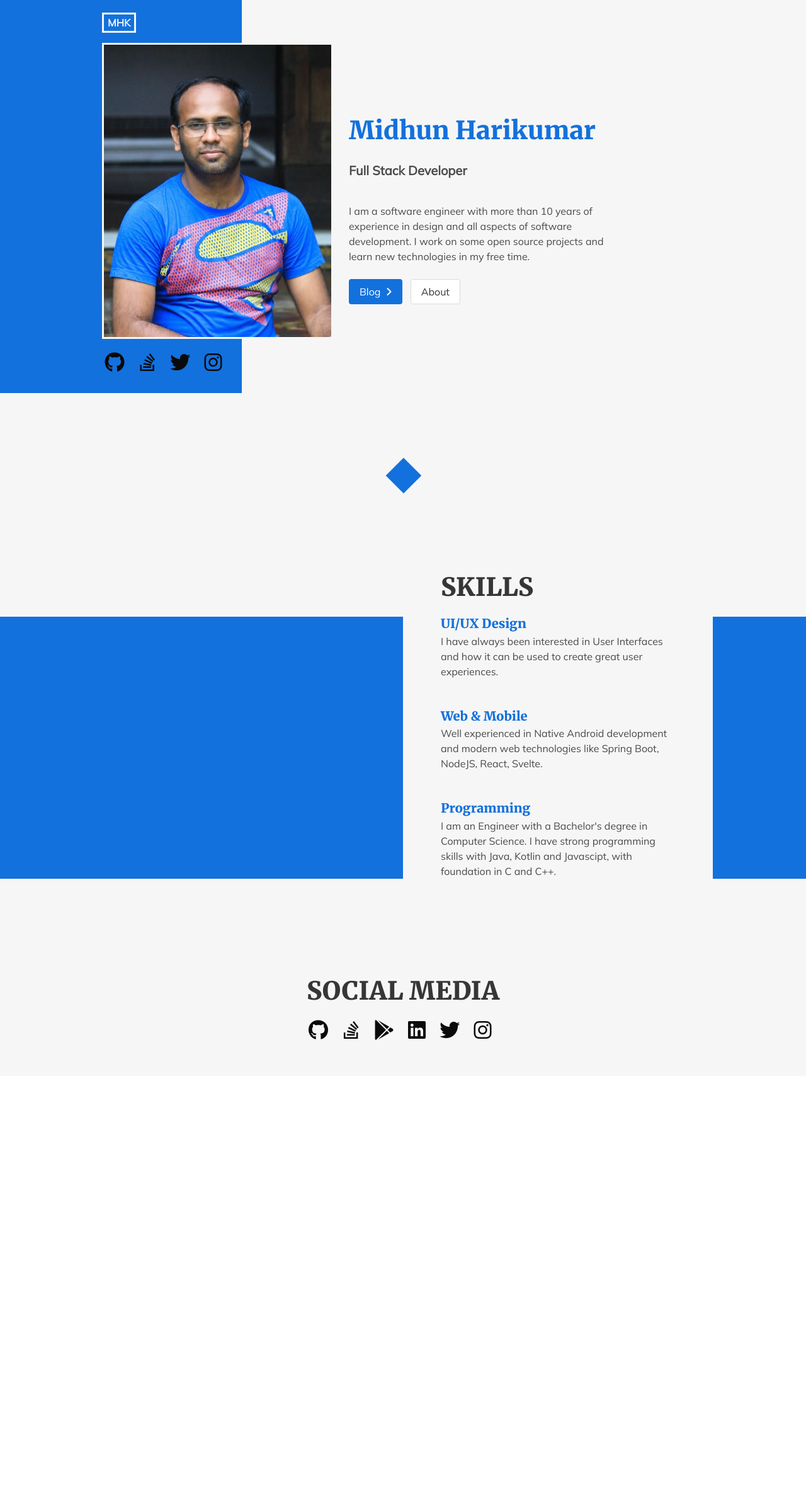
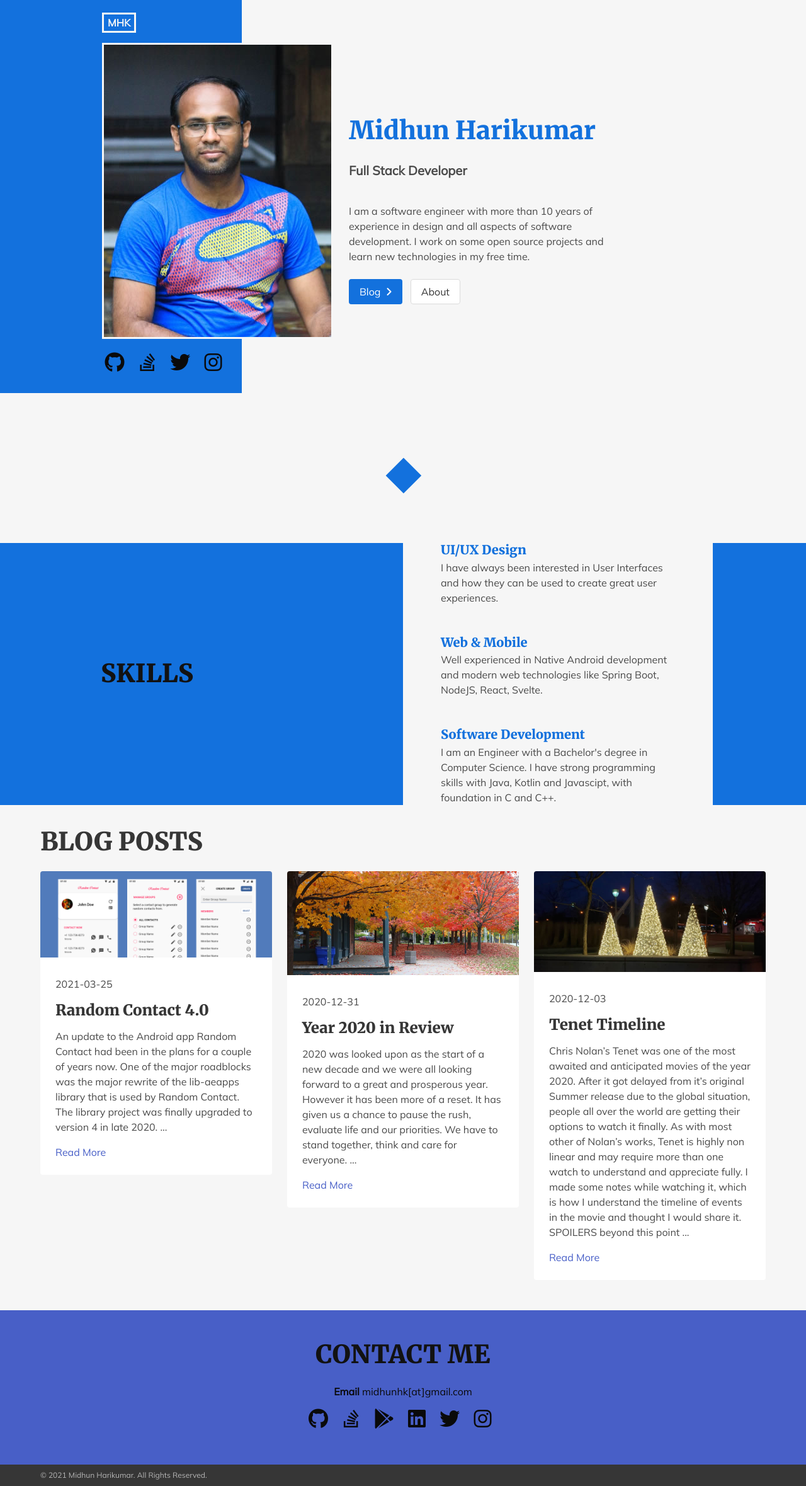
Before and after one commit to midhunhk/midhunhk.github.io, a Jekyll site: the page bio/index.html, which Jekyll copies as it is, in a window 1280 px wide. Shown: the whole page at 63% size. Built offline with Jekyll 4.4.1, drawn with Linux system fonts in a browser that asks for light colours; nearby versions of some CDN libraries; before the commit the page ends 1708 px from its top, so only the background shows below that.

Commit message:
include blog posts

```diff
--- a/bio/index.html
+++ b/bio/index.html
@@ -28,6 +28,15 @@
         .skills{ background-color: #f6f6f6;}
         .skills .content{ line-height: 1.5em;}
 
+        .fa-linkedin:hover {color: #f7f7f7 !important;}
+        .fa-twitter:hover {color: #f7f7f7 !important;}
+        .fa-facebook:hover {color: #f7f7f7 !important;}
+        .fa-github:hover {color: #f7f7f7 !important;}
+        .fa-stack-overflow:hover {color: #f7f7f7 !important;}
+        .fa-instagram:hover {color: #f7f7f7 !important;}
+        .fa-google-play:hover {color: #f7f7f7 !important;}
+
+/*
         .fa-linkedin:hover {color: #0072b1 !important;}
         .fa-twitter:hover {color: #1DA1F2 !important;}
         .fa-facebook:hover {color: #3b5998 !important;}
@@ -35,15 +44,43 @@
         .fa-stack-overflow:hover {color: #f48024 !important;}
         .fa-instagram:hover {color: #c13584 !important;}
         .fa-google-play:hover {color: #3DDC84 !important;}
-
         #profile .fa-twitter:hover {color: #f7f7f7 !important;}
         #profile .fa-github:hover {color: #f7f7f7 !important;}
         #profile .fa-stack-overflow:hover {color: #f7f7f7 !important;}
         #profile .fa-instagram:hover {color: #f7f7f7 !important;}
-
+*/
         :root {
         --animate-delay: 0.6s;
         }
+/*
+        .entry{
+            padding: 0 10px 0 105px;
+            position: relative;
+        }
+        .entry::before {
+            content: "";
+            position:absolute;
+            left: 77px;
+            top: 1px;
+            width: 20px;
+            height: 20px;
+            border-radius: 50%;
+            background: #494860;
+        }
+        .entry .timestamp {
+            position: absolute;
+            left: 24px;
+            top: -8px;
+            background: #dba5c2;
+            border-radius: 10px;
+            padding: 7px;
+            font-size: 1.4em;
+            color: #fff;
+        }
+        .entry .entry-title {
+            font-size: 1.2em;
+        }*/
+
     </style>
 
     <script src="https://kit.fontawesome.com/c01311720b.js" crossorigin="anonymous"></script>
@@ -123,23 +160,16 @@
     </section>
     <!-- End Separator Section -->
 
-    <section class="section">
-        <div class="container is-max-desktop pt-0">
-            <div class="columns is-12">
-                <div class="column is-6 is-offset-6 pt-0 pb-0 skills">
-                    <h2 class="is-size-2 title pl-6 is-uppercase">Skills</h2>
-                </div>
-            </div>
-        </div>
-    </section>
-
     <section class="section pt-0 pb-0 accent-bg">
         <div class="container is-max-desktop pt-0">
-            <div class="columns is-12">
-                <div class="column is-6 is-offset-6 pt-0 pb-0 skills">
+            <div class="columns is-12 is-vcentered">
+                <div class="column is-6">
+                    <h2 class="is-size-2 title is-uppercase has-text-black-bis">Skills</h2>
+                </div>
+                <div class="column is-6 pt-0 pb-0 skills">
                     <div class="animate__anima pl-6ted animate__fadeIn animate__delay-2s animate__fast pl-6 pr-6">
                         <p class="title is-5 mb-1 accent-text">UI/UX Design</p>
-                        <p class="content">I have always been interested in User Interfaces and how it can be used to create great user experiences.</p>
+                        <p class="content">I have always been interested in User Interfaces and how they can be used to create great user experiences.</p>
                     </div>
 
                     <div class="animate__animated animate__fadeIn animate__delay-3s animate__fast pl-6 pr-6">
@@ -148,7 +178,7 @@
                     </div>
 
                     <div class="animate__animated animate__fadeIn animate__delay-4s animate__fast pl-6 pr-6">
-                        <p class="title is-5 mt-6 mb-1 accent-text">Programming</p>
+                        <p class="title is-5 mt-6 mb-1 accent-text">Software Development</p>
                         <p class="content">I am an Engineer with a Bachelor's degree in Computer Science. I have strong programming skills with Java, Kotlin and Javascipt, with foundation in C and C++.</p>
                     </div>
                 </div>
@@ -158,13 +188,20 @@
     </section>
 
     <section class="section">
-        &nbsp;
+        <div class="container">
+            <h2 class="is-size-2 title is-uppercase">Blog Posts</h2>
+            <div id="items" class="columns ">
+            </div>
+        </div>
     </section>
 
-    <section class="section">
+    <section class="section has-background-link">
 
         <div class="social has-text-centered animate__animated animate__fadeIn animate__delay-2s animate__fast">
-            <h2 class="title is-2 is-uppercase mb-4">Social media</h2>
+            <h2 class="title is-2 is-uppercase mb-4 has-text-black-bis">Contact Me</h2>
+            <div class="p-2 has-text-black">
+                <span><b>Email</b> </span> midhunhk[at]gmail.com
+            </div>
             <div>
                 <span class="icon is-large"><a target="_blank" title="GitHub" href="https://github.com/midhunhk"><i class="fab fa-2x fa-github pr-2 has-text-black"></i></a></span>
                 <span class="icon is-large"><a target="_blank" title="StackOverflow" href="https://stackoverflow.com/users/592025/midhunhk"><i class="fab fa-2x fa-stack-overflow pr-2 has-text-black"></i></a></span>
@@ -178,5 +215,58 @@
 
     </section>
 
+    <section class="section has-background-grey-darker has-text-grey-light pt-2 pb-2">
+        <div class="container">
+            <p class="is-size-7">&copy; 2021 Midhun Harikumar. All Rights Reserved.</p>
+        </div>
+    </section>
+
+    <script>
+        ( function(){
+            const blogPostsToShow = 3
+            const blogPostsFeed = "https://midhunhk.github.io/atom.xml"
+
+            const t = (entry, tname) => entry.getElementsByTagName(tname)[0]
+            const date = entry => new Date(t(entry, 'updated').textContent).toISOString().split('T')[0]
+            const html2txt = html => html.replace(/<(?:.|\n)*?>/gm, '')
+            const content = entry =>  (t(entry, 'excerpt').textContent)
+            // const content = entry => html2txt( (t(entry, 'content').textContent).slice(0, 300))
+
+            // Load the latest blog posts
+            fetch(blogPostsFeed)
+                .then(response => response.text())
+                .then( xml => {
+                    const parser = new DOMParser()
+                    const xmlDoc = parser.parseFromString(xml, "text/xml")
+                    // console.log(xmlDoc.getElementsByTagName('entry')[0])
+                    const entriesArray = Array.from( xmlDoc.getElementsByTagName('entry'))
+                    const numBlogs = Math.min(blogPostsToShow, entriesArray.length)
+                    const subarray = entriesArray.slice(0, numBlogs)
+                    const html = subarray.map( entry => `
+                        <div class="column is-one-third">
+                            <div class="card is-shadowless">
+                                <div class="card-image">
+                                    <img src="${t(entry, 'featured').innerHTML}" alt="featured image"/>
+                                </div>
+                                <div class="card-content">
+                                    <div class="content">
+                                        <p class="m-t-tiny block">${date(entry)}</p>
+                                        <a href="${t(entry, 'link').getAttribute('href')}" class="mt-2 mb-2">
+                                            <h2 class="title is-4 mb-2 pb-2">${t(entry, 'title').innerHTML}</h2>
+                                        </a>
+                                        <p>${content(entry)}...</p>
+                                        <p>
+                                            <a href="${t(entry, 'link').getAttribute('href')}">Read More</a>
+                                        </p>
+                                    </div>
+                                </div>
+                            </div>
+                        </div>
+                    `)
+
+                    document.getElementById('items').innerHTML = html.join('')
+                })
+        })();
+    </script>
 </body>
 </html>
```
